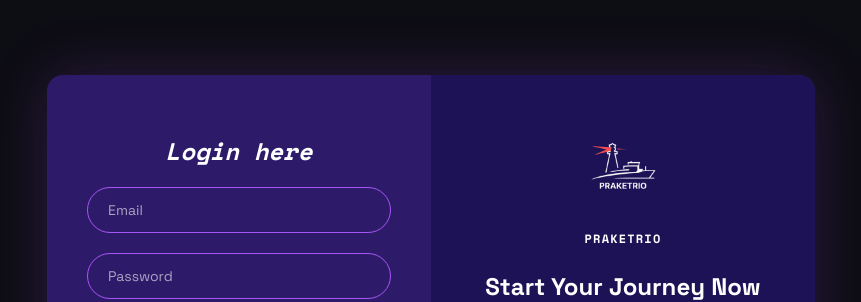
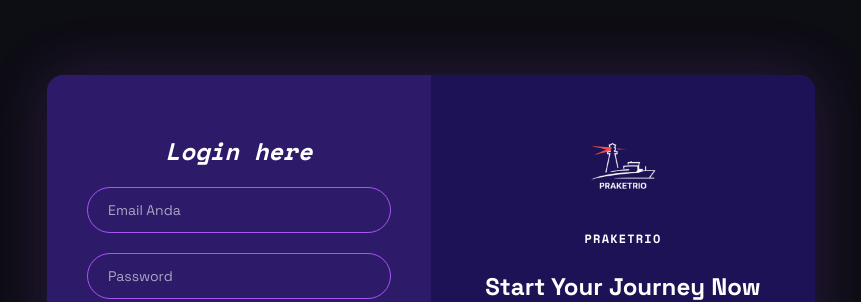
Before and after one commit to Praba301/PROJECT_SIWEB, a Next.js app: page /login in a window 1280 px wide. Shown: the part 115-417 px from the top of the page, without its empty margins (209-1070 px from the left). Built offline with nearby package versions, Linux system fonts and the light colour scheme.

Commit message:
4 hal fleet ship

```diff
--- a/src/app/fleet-shipper/page.tsx
+++ b/src/app/fleet-shipper/page.tsx
@@ -10,8 +10,7 @@ export default function FleetSuperintendentDashboard() {
       {/* NAVBAR ATAS */}
       <nav className="border-b border-[#2a244d] flex justify-between items-center px-8 py-4 bg-[#0a0813]">
         <div className="flex items-center gap-3">
-          {/* Pastikan file logo-mercusuar.png ada di folder public */}
-          <img src="/logo-mercusuar.png" alt="Logo" className="w-10" />
+          <img src="/logo.png" alt="Logo" className="w-10" />
           <span className="text-xl font-bold tracking-widest text-white">Praketrio</span>
         </div>
         <div className="text-lg font-bold">Fleet Superintendent</div>
--- a/src/app/login/page.tsx
+++ b/src/app/login/page.tsx
@@ -7,11 +7,23 @@ import { useRouter } from "next/navigation";
 
 export default function LoginPage() {
   const [isLogin, setIsLogin] = useState(true);
+  // Tambahan state untuk menangkap input email
+  const [email, setEmail] = useState("");
   const router = useRouter();
 
   const handleLogin = (e: React.FormEvent) => {
     e.preventDefault();
-    router.push("/customer/dashboard");
+
+    // Bersihkan email dari spasi berlebih dan ubah ke huruf kecil semua
+    const emailBersih = email.trim().toLowerCase();
+
+    if (emailBersih === "fleet@praketrio.com") {
+      router.push("/fleet-shipper");
+    } else if (emailBersih === "admin@praketrio.com") {
+      router.push("/dashboard/admin");
+    } else {
+      router.push("/customer/dashboard");
+    }
   };
 
   return (
@@ -32,8 +44,10 @@ export default function LoginPage() {
               </h2>
               <input
                 type="email"
-                placeholder="Email"
+                placeholder="Email Anda"
                 required
+                value={email} // Hubungkan ke state email
+                onChange={(e) => setEmail(e.target.value)} // Tangkap ketikan user
                 className="w-full bg-transparent border border-[#A855F7] text-white placeholder-white/60 rounded-full px-5 py-3 text-sm focus:outline-none focus:border-[#C084FC]"
               />
               <input
```
